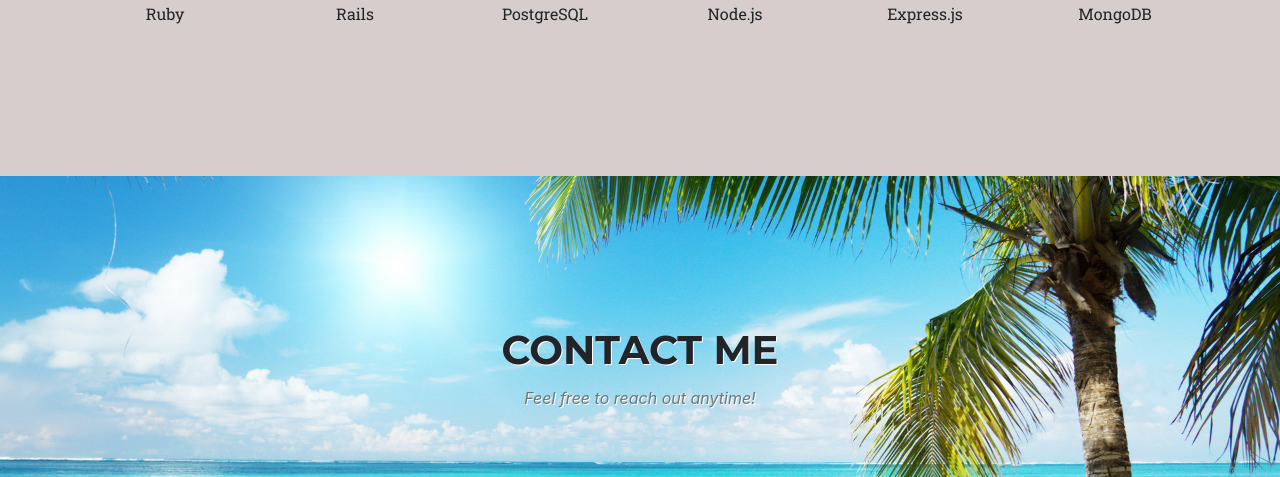
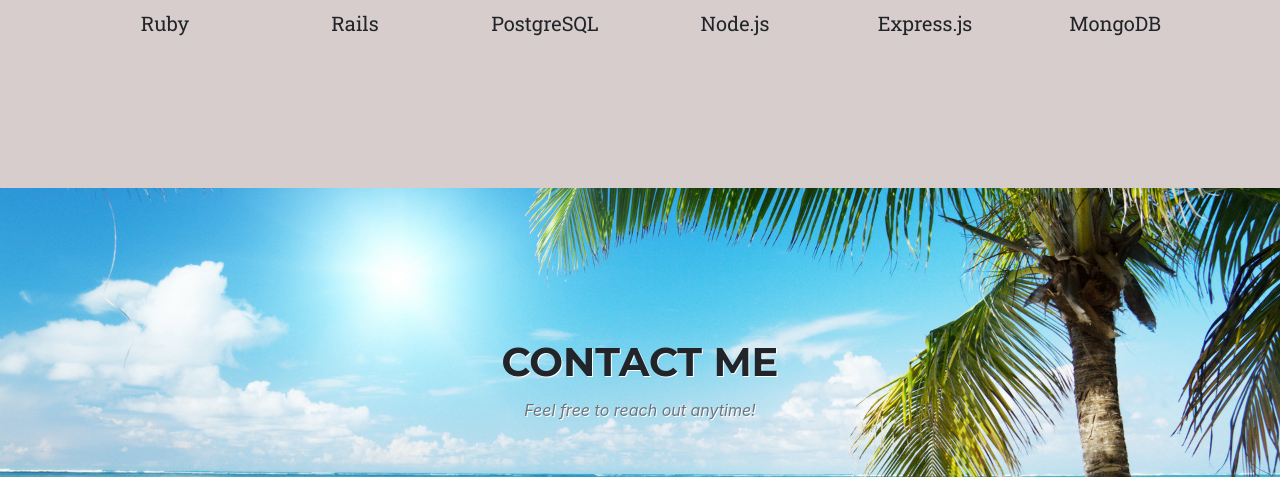
Before and after one commit to lucaspchartier/lucaspchartier.github.io, a website: page index.html in a window 1280 px wide. Shown: the part 5166-5643 px from the top of the page. Drawn offline with nearby package versions, Linux system fonts and the light colour scheme; a web font is replaced by a local one.

```diff
--- a/assets/styles/customstyles.css
+++ b/assets/styles/customstyles.css
@@ -60,6 +60,10 @@
   background: #d8cdcd;
 }
 
+#technologies span.subtext {
+  font-size: 20px;
+}
+
 section#contact {
   background-image: url('../../img/travel/beach.jpg');
   background-repeat: no-repeat;
```
